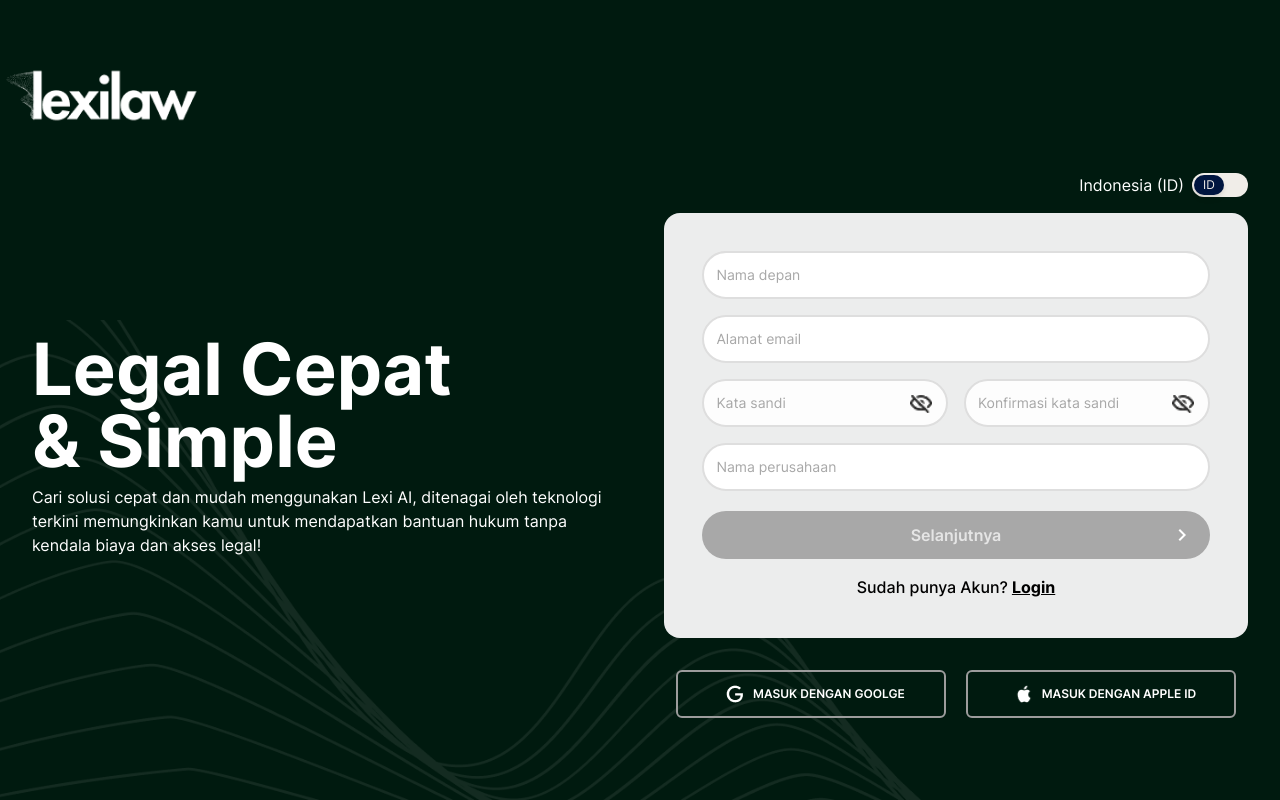
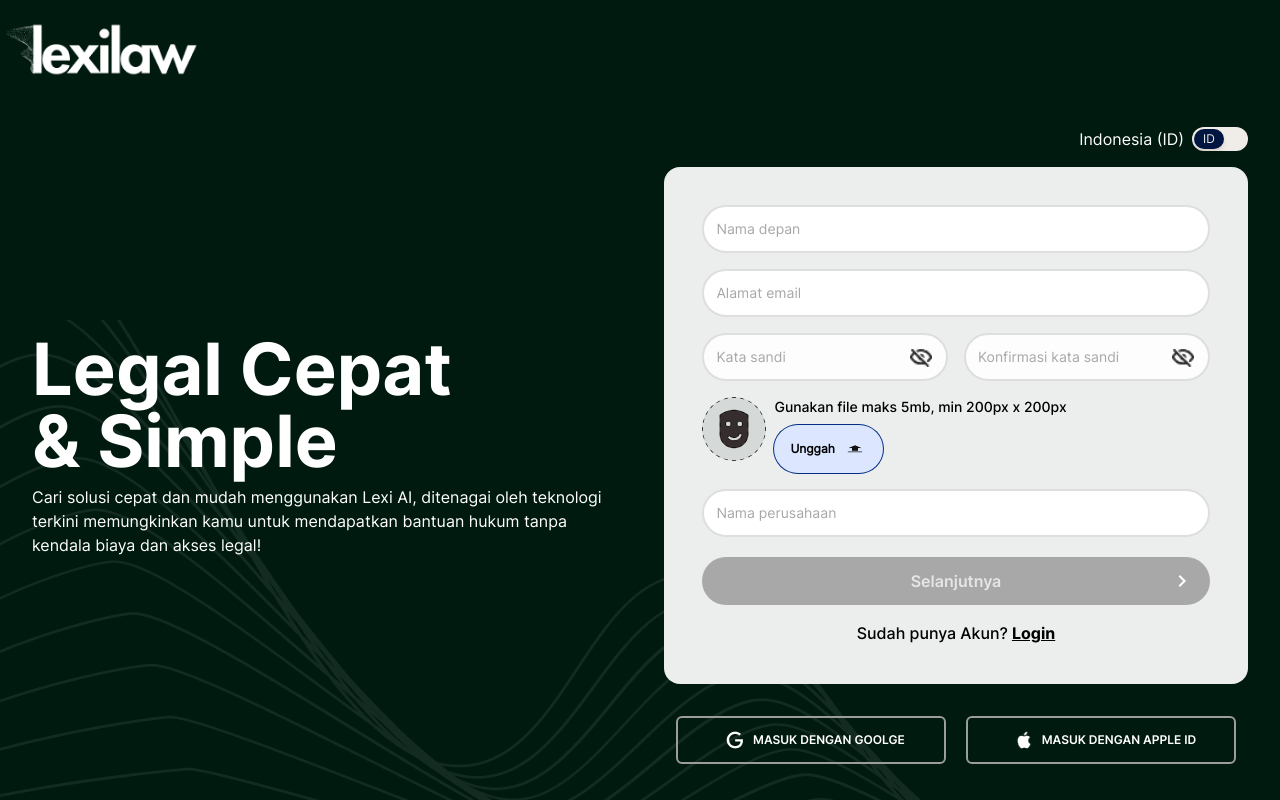
Before and after one commit to leobgs/lexilaw-web, a React (Create React App) app: page /register in a window 1280 px wide. Built offline with nearby package versions, Linux system fonts and the light colour scheme; no server answers.

Commit message:
add: input image on register form

```diff
--- a/src/assets/images/index.js
+++ b/src/assets/images/index.js
@@ -8,6 +8,8 @@ import google from './google.png'
 import apple from './apple.png'
 import email_outline from './email-outline.png'
 import ai_profile_thumbnail from './ai-profile-thumbnail.png'
+import ic_upload from './ic_upload.png'
+import ic_avatar_placeholder from './ic_avatar_placeholder.png'
 const images = {
   bg_register_login,
   lexilaw_logo,
@@ -18,7 +20,9 @@ const images = {
   google,
   apple,
   email_outline,
-  ai_profile_thumbnail
+  ai_profile_thumbnail,
+  ic_upload,
+  ic_avatar_placeholder
 }
 
 export default images
--- /dev/null
+++ b/src/components/InputImage.jsx
@@ -0,0 +1,91 @@
+import React, { useRef } from "react";
+import images from "assets/images";
+import { Button } from "components";
+import clsx from "clsx";
+
+export default function InputImage({
+  className,
+  name,
+  image,
+  error,
+  onImageSelect,
+}) {
+  const fileInputRef = useRef(null);
+
+  const handleImageSelect = (event) => {
+    const file = event.target.files[0];
+    if (file) {
+      const reader = new FileReader();
+      reader.onload = (e) => {
+        onImageSelect(e.target.result);
+      };
+      reader.readAsDataURL(file);
+    }
+  };
+
+  const handleClick = () => {
+    fileInputRef.current.click();
+  };
+
+  return (
+    <div
+      className={clsx("text-sm flex flex-wrap items-center justify-stretch", className)}
+    >
+      <div className="flex w-full items-center md:items-start">
+        <img
+          className={`h-16 w-16 flex-none rounded-full size-16 ${
+            image === null ? "" : "ring-[1.6px] ring-[#2E2C2B]"
+          }`}
+          src={image === null ? images.ic_avatar_placeholder : image}
+          alt=""
+          style={{ objectFit: "cover" }}
+        />
+        <div className="pl-2">
+          <h3 className="font-medium text-base md:text-sm">
+            Gunakan file maks 5mb, min 200px x 200px
+          </h3>
+
+          <input
+            type="file"
+            accept="image/*"
+            style={{ display: "none" }}
+            ref={fileInputRef}
+            onChange={handleImageSelect}
+            name={name}
+          />
+
+          <div className="hidden md:block">
+            <UploadButton onClick={handleClick} className="pt-2" />
+          </div>
+        </div>
+      </div>
+
+      <div className="block md:hidden">
+        <UploadButton onClick={handleClick} className="pt-2" />
+      </div>
+
+      {error && (
+        <div className="flex items-center mt-1 ml-1">
+          <img className="w-3 h-3" src={images.ic_invalid} alt="" />
+          <div className="text-error-base text-xs ml-1">{error}</div>
+        </div>
+      )}
+    </div>
+  );
+}
+
+function UploadButton({ onClick, className }) {
+  return (
+    <div className={className}>
+      <Button
+        label={"Unggah"}
+        onClick={onClick}
+        iconRight={images.ic_upload}
+        iconClassName={"aspect-auto h-[9.92px]"}
+        className={
+          "h-8 w-[83px] rounded-full bg-[#DCE7FF] sm:font-bold md:font-regular text-xs ring-1 ring-[#032E84]"
+        }
+      />
+    </div>
+  );
+}
--- a/src/views/Auth/register/Register.jsx
+++ b/src/views/Auth/register/Register.jsx
@@ -4,10 +4,11 @@ import { useGlobalContext } from "hooks/context";
 import { Button, Input } from "components";
 import { InputPassword } from "components/InputPassword";
 import images from "assets/images";
+import InputImage from "components/InputImage";
 
 export default function Register() {
   const { openAlert } = useGlobalContext();
-  const [form, setForm] = useState({ email: "", password: "" });
+  const [form, setForm] = useState({ email: "", password: "" , image: null});
   const [error, setError] = useState("");
 
   const handleChangeForm = (e) => {
@@ -17,6 +18,10 @@ export default function Register() {
       setError("");
     }
   };
+
+  const handleImageChange = (newImage) => {
+    setForm({ ...form, image: newImage });
+  }
 
   return (
     <>
@@ -64,6 +69,12 @@ export default function Register() {
             />
           </div>
 
+          <InputImage
+           name="image"
+           image={form.image}
+           onImageSelect={handleImageChange}
+          />
+
           <Input
             name="firstName"
             value={form.email}
```
Also changed, not shown: src/assets/images/ic_avatar_placeholder.png (added), src/assets/images/ic_upload.png (added).
